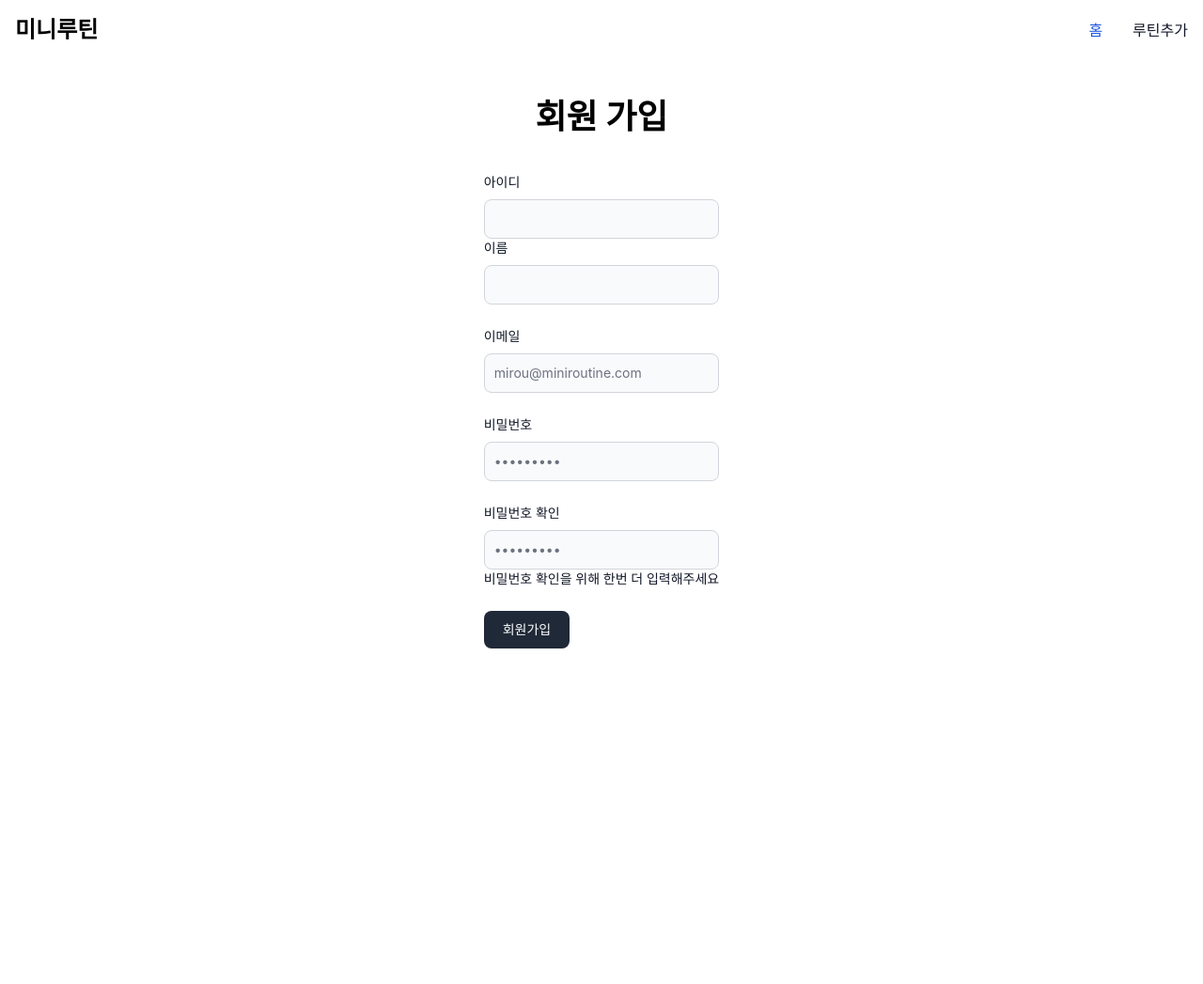
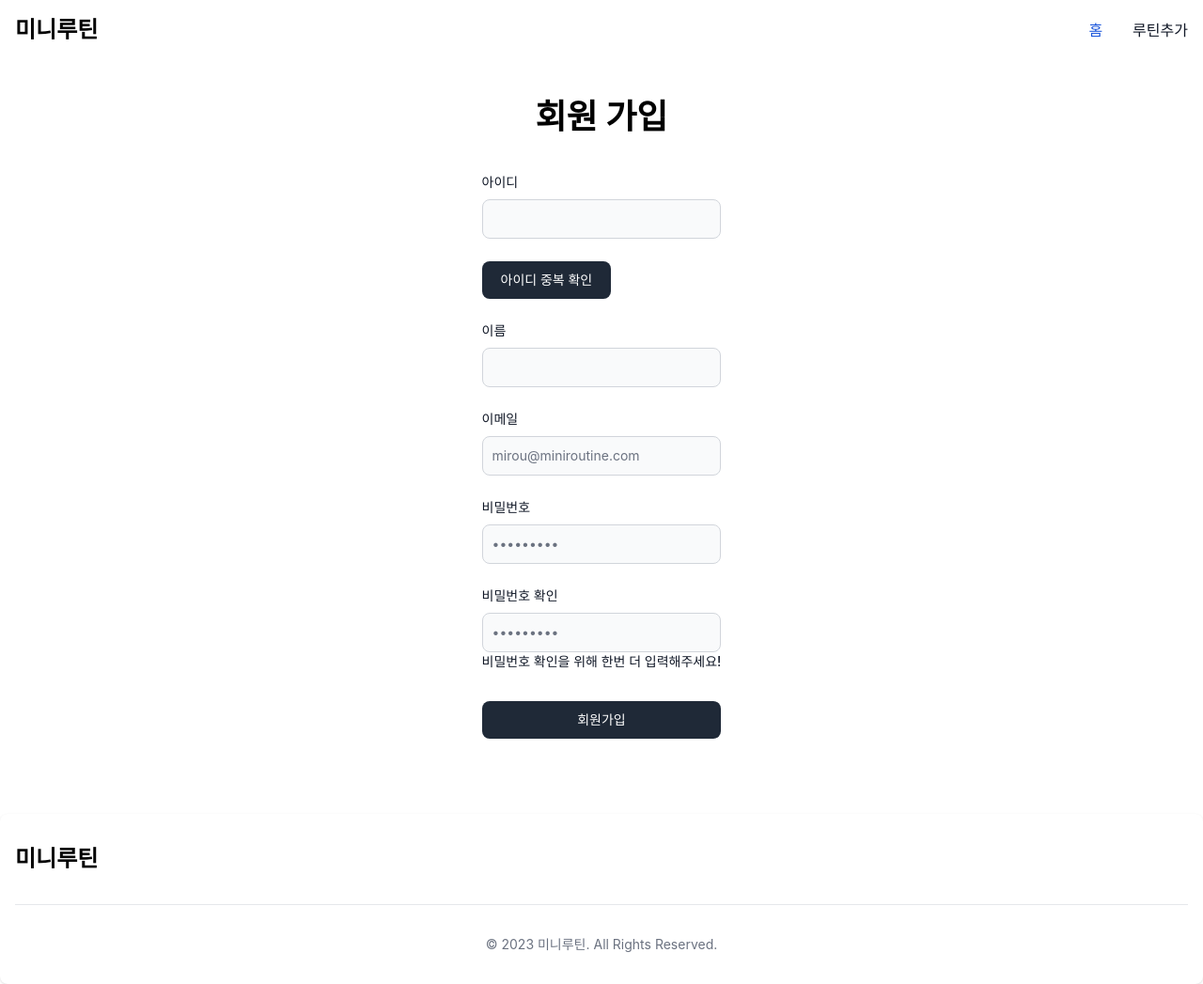
Before and after one commit to hmmiii/mini-routine, a Flask app: page /join in a window 1280 px wide. Shown: the whole page at 94% size. Before the commit the page ends 690 px from the top, so only its background shows below. Run offline with Flask 3, Linux system fonts and the light colour scheme; some libraries are stand-ins or nearby versions.

Commit message:
(회원가입) ID 중복 확인

```diff
--- a/app/join/views.py
+++ b/app/join/views.py
@@ -1,19 +1,20 @@
-from flask import render_template, Blueprint, request
+from flask import render_template, Blueprint, request, jsonify, g
 import sqlite3
+
 # DB사용하기 위해 import
 from app.models import User, db
 
 # 프로젝트 루트 디렉토리 경로
 join_bp = Blueprint('join', __name__, template_folder='../../templates')
 
+
 @join_bp.route('/join', methods=['POST','GET'])
 def join() :
-    id = ""
-    name = ""
-    email = ""
-    pw = ""
-    conpw = ""
-    bid = ""
+    # id = ""
+    # name = ""
+    # email = ""
+    # pw = ""
+    # conpw = ""
 
     # input POST 자료 받아옴
     if request.method == 'POST' :
@@ -22,18 +23,31 @@ def join() :
         email = request.form['iemail']
         pw = request.form['ipw']
         conpw = request.form['iconpw']
+        idbutton = request.form.get('idbutton','')
 
+        print(idbutton)
         rows = User.query.filter_by(id=id).first()
 
         if rows is not None :
-            # 아이디 중복으로 회원가입 막기
             print(rows)
         else :
             if pw==conpw :
                 data = User(id = id, username = name, email = email, pw = pw)
                 db.session.add(data)
                 db.session.commit()
-                return render_template('index.html', data = id)
+                return render_template('index.html')
 
     context = {"title" : "회원 가입"}
     return render_template('join.html', data = context)
+
+
+
+@join_bp.route('/checkid', methods=['POST'])
+def checkid() :
+    id = request.json['id']
+    rows = User.query.filter_by(id=id).first()
+
+    if rows is not None :
+        return jsonify({"status" : "exist"})
+    else :
+        return jsonify({"status" : "ok"})
--- a/templates/join.html
+++ b/templates/join.html
@@ -12,14 +12,14 @@
 
     {% include 'header.html' %}
 
-    <div class="flex flex-col items-center justify-center px-6 py-8 mx-auto md:h-screen lg:py-0">
+    <div class="flex flex-col items-center justify-center px-6 py-8 mx-auto md:h-screen lg:py-0 mb-6">
         <div class="text-center dark:text-gray-400 pt-10 pb-10">
             <h1 class="text-4xl font-bold dark:text-white">회원 가입</h1>
         </div>
 
         <!-- form -->
-        <form action="/join" method="POST">
-            <div class="grid gap-5 mb-6">
+        <form action="/join" method="POST" class="mb-6">
+            <div class="grid gap-6 mb-6">
                 <div>
                     <label for="first_name" class="block mb-2 text-sm font-medium text-gray-900 dark:text-white">아이디</label>
                     <input type="text" id="id" name="iid"
@@ -27,64 +27,92 @@
                         required>
                 </div>
                 <div>
+                    <button id="idbutton" name="idbutton" type="button" onclick="checkid()"
+                    class="text-white bg-gray-800 hover:bg-gray-900 focus:outline-none focus:ring-4 focus:ring-gray-300 font-medium
+                            rounded-lg text-sm px-5 py-2.5 me-2 dark:bg-gray-800 dark:hover:bg-gray-700 dark:focus:ring-gray-700 dark:border-gray-700">아이디 중복 확인</button>
+                </div>
+                    <div>
                     <label for="first_name" class="block mb-2 text-sm font-medium text-gray-900 dark:text-white"> 이름 </label>
                     <input type="text" id="name" name="iname"
                         class="bg-gray-50 border border-gray-300 text-gray-900 text-sm rounded-lg focus:ring-blue-500 focus:border-blue-500 block w-full p-2.5 dark:bg-gray-700 dark:border-gray-600 dark:placeholder-gray-400 dark:text-white dark:focus:ring-blue-500 dark:focus:border-blue-500"
                         required>
                 </div>
-            </div>
-            <div class="mb-6">
+                <div>
                     <label for="email" class="block mb-2 text-sm font-medium text-gray-900 dark:text-white"> 이메일 </label>
                     <input type="email" id="email" name="iemail"
                         class="bg-gray-50 border border-gray-300 text-gray-900 text-sm rounded-lg focus:ring-blue-500 focus:border-blue-500 block w-full p-2.5 dark:bg-gray-700 dark:border-gray-600 dark:placeholder-gray-400 dark:text-white dark:focus:ring-blue-500 dark:focus:border-blue-500"
                         placeholder="mirou@miniroutine.com" required>
                 </div>
-            <div class="mb-6">
+                <div>
                     <label for="password" class="block mb-2 text-sm font-medium text-gray-900 dark:text-white"> 비밀번호 </label>
                     <input type="password" id="password" name="ipw"
                         class="bg-gray-50 border border-gray-300 text-gray-900 text-sm rounded-lg focus:ring-blue-500 focus:border-blue-500 block w-full p-2.5 dark:bg-gray-700 dark:border-gray-600 dark:placeholder-gray-400 dark:text-white dark:focus:ring-blue-500 dark:focus:border-blue-500"
                         placeholder="•••••••••" required>
                 </div>
-            <div class="mb-6">
+                <div>
                     <label for="confirm_password" class="block mb-2 text-sm font-medium text-gray-900 dark:text-white"> 비밀번호 확인 </label>
                     <input type="password" id="confirm_password" name="iconpw"
                         class="bg-gray-50 border border-gray-300 text-gray-900 text-sm rounded-lg focus:ring-blue-500 focus:border-blue-500 block w-full p-2.5 dark:bg-gray-700 dark:border-gray-600 dark:placeholder-gray-400 dark:text-white dark:focus:ring-blue-500 dark:focus:border-blue-500"
                         placeholder="•••••••••" required>
-                <h3 class="block mb-2 text-sm font-medium text-gray-900 dark:text-white"> 비밀번호 확인을 위해 한번 더 입력해주세요 </h3>
+                    <h3 class="block mb-2 text-sm font-medium text-gray-900 dark:text-white"> 비밀번호 확인을 위해 한번 더 입력해주세요! </h3>
                 </div>
                 <button type="submit" onclick="bcheck()"
                     class="text-white bg-gray-800 hover:bg-gray-900 focus:outline-none focus:ring-4 focus:ring-gray-300 font-medium
                         rounded-lg text-sm px-5 py-2.5 me-2 mb-2 dark:bg-gray-800 dark:hover:bg-gray-700 dark:focus:ring-gray-700 dark:border-gray-700">회원가입</button>
+            </div>
         </form>
     </div>
 
 
     <script>
+        // console.log(title)
+        // const checkid = "{{ data.checkid }}"
+        doneid=""
 
-        // function icheck() {
-        //     if (document.getElementById('password').value != document.getElementById('confirm_password').value) {
-        //         $('#checkresult').val("비밀번호와 확인란이 일치하지 않습니다!")
-        //     }
-        // }
+        function checkid() {
 
-        // 버튼 클릭시 비밀번호와 비밀번호 확인란 일치여부 체크
+            id = document.getElementById('id').value
+            idl = {"id" : id}
+
+            if (id.trim()===""){
+                alert("아이디를 입력해주세요!")
+            }
+            else {
+                fetch('/checkid', {
+                    method: 'POST',
+                    headers: {'Content-Type' : 'application/json'},
+                    body: JSON.stringify(idl)
+                }).then(response => response.json()).then(data => {
+                    if (data.status === 'exist') {
+                        alert("아이디 중복 (다른 아이디로 가입해주세요!)")
+                    } else {
+                        document.getElementById("idbutton").disabled = true
+                        document.getElementById("id").readOnly = true
+                        var button = document.getElementById("idbutton")
+                        button.innerHTML = "아이디 중복 확인 완료"
+                        button.style.backgroundColor = "grey"
+                        alert("사용 가능한 아이디입니다.")
+                    }
+                })
+            }
+
+        }
+
         function bcheck() {
+            button = document.getElementById("idbutton").innerText
+            if (button==="아이디 중복 확인 완료") {
                 if (document.getElementById('password').value != document.getElementById('confirm_password').value) {
                     alert("비밀번호와 비밀번호 확인란이 일치하지 않습니다!")
                 }
             }
-
-        // function idcheck() {
-        //     if (document.getElementById('id').value != {{ data }}) {
-
-        //         alert("비밀번호와 비밀번호 확인란이 일치하지 않습니다!")
-        //     }
-        // }
+            else {
+                alert("아이디 중복 여부를 체크해주세요")
+            }
+        }
 
     </script>
 
     <script src="https://ajax.googleapis.com/ajax/libs/jquery/3.7.1/jquery.min.js"></script>
-</body>
 
 
-</html>
+    {% include 'footer.html' %}
```
Lines whose indentation alone changed are shown as unchanged.
